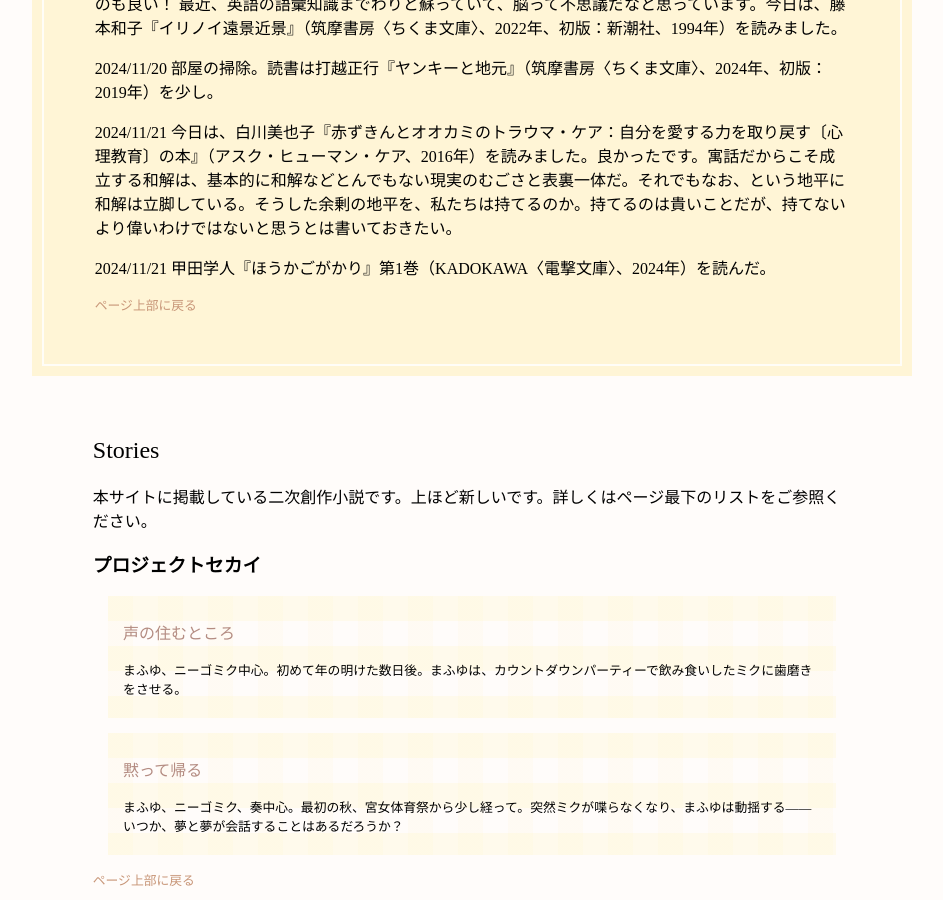
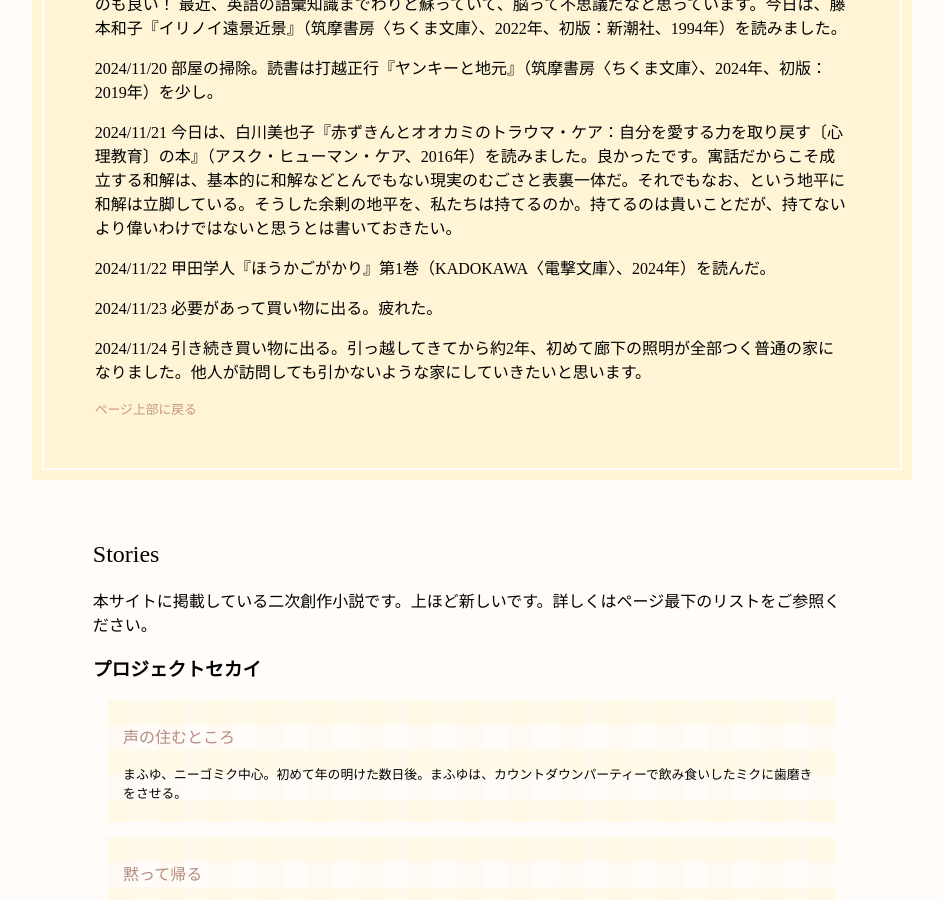
Before and after one commit to misora100/misora100.github.io, a Jekyll site: the page index.html, which Jekyll copies as it is, in a window 1280 px wide and 900 px high, scrolled down 1498 px. Shown: the whole window, without its empty margins (168-1111 px from the left). Built offline with Jekyll 4.4.1, drawn with Linux system fonts in a browser that asks for light colours; some web fonts are replaced.

Commit message:
Update index.html

```diff
--- a/index.html
+++ b/index.html
@@ -82,7 +82,9 @@
         <p>2024/11/19 ニュースが精神に悪すぎるので、しばらくSNSを離れることにしました。どういう現象が起きてるのか、よく見ていかなくてはならないと思います（情報量ゼロ）。先日、石山宏一（編）『ポケット版 実用 英和・和英辞典』第3版（成美堂出版、2023年、初版：2003年）を購入しました。2万語くらいまで来てるひとがもうひといきふたいき積み増すための語彙集として良いと思います（英和28000語）。むしろ英和部分に関しては、それ以外の用途はない……ように思います。英和部分だけはさみで切り取るとかなり軽くなり、持ち運べる。持ち運ぶことにしました。安価ゆえにそうやって使い潰すのに躊躇がいらないのも良い！ 最近、英語の語彙知識までわりと蘇っていて、脳って不思議だなと思っています。今日は、藤本和子『イリノイ遠景近景』（筑摩書房〈ちくま文庫〉、2022年、初版：新潮社、1994年）を読みました。</p>
         <p>2024/11/20 部屋の掃除。読書は打越正行『ヤンキーと地元』（筑摩書房〈ちくま文庫〉、2024年、初版：2019年）を少し。</p>
         <p>2024/11/21 今日は、白川美也子『赤ずきんとオオカミのトラウマ・ケア：自分を愛する力を取り戻す〔心理教育〕の本』（アスク・ヒューマン・ケア、2016年）を読みました。良かったです。寓話だからこそ成立する和解は、基本的に和解などとんでもない現実のむごさと表裏一体だ。それでもなお、という地平に和解は立脚している。そうした余剰の地平を、私たちは持てるのか。持てるのは貴いことだが、持てないより偉いわけではないと思うとは書いておきたい。</p>
-        <p>2024/11/21 甲田学人『ほうかごがかり』第1巻（KADOKAWA〈電撃文庫〉、2024年）を読んだ。</p>
+        <p>2024/11/22 甲田学人『ほうかごがかり』第1巻（KADOKAWA〈電撃文庫〉、2024年）を読んだ。</p>
+        <p>2024/11/23 必要があって買い物に出る。疲れた。</p>
+        <p>2024/11/24 引き続き買い物に出る。引っ越してきてから約2年、初めて廊下の照明が全部つく普通の家になりました。他人が訪問しても引かないような家にしていきたいと思います。</p>
         <div class="back_to_menu"><p><a onclick="ScrollWindow('menu');">ページ上部に戻る</a></p></div>
     </div>
     <div class="main" id="stories">
```
